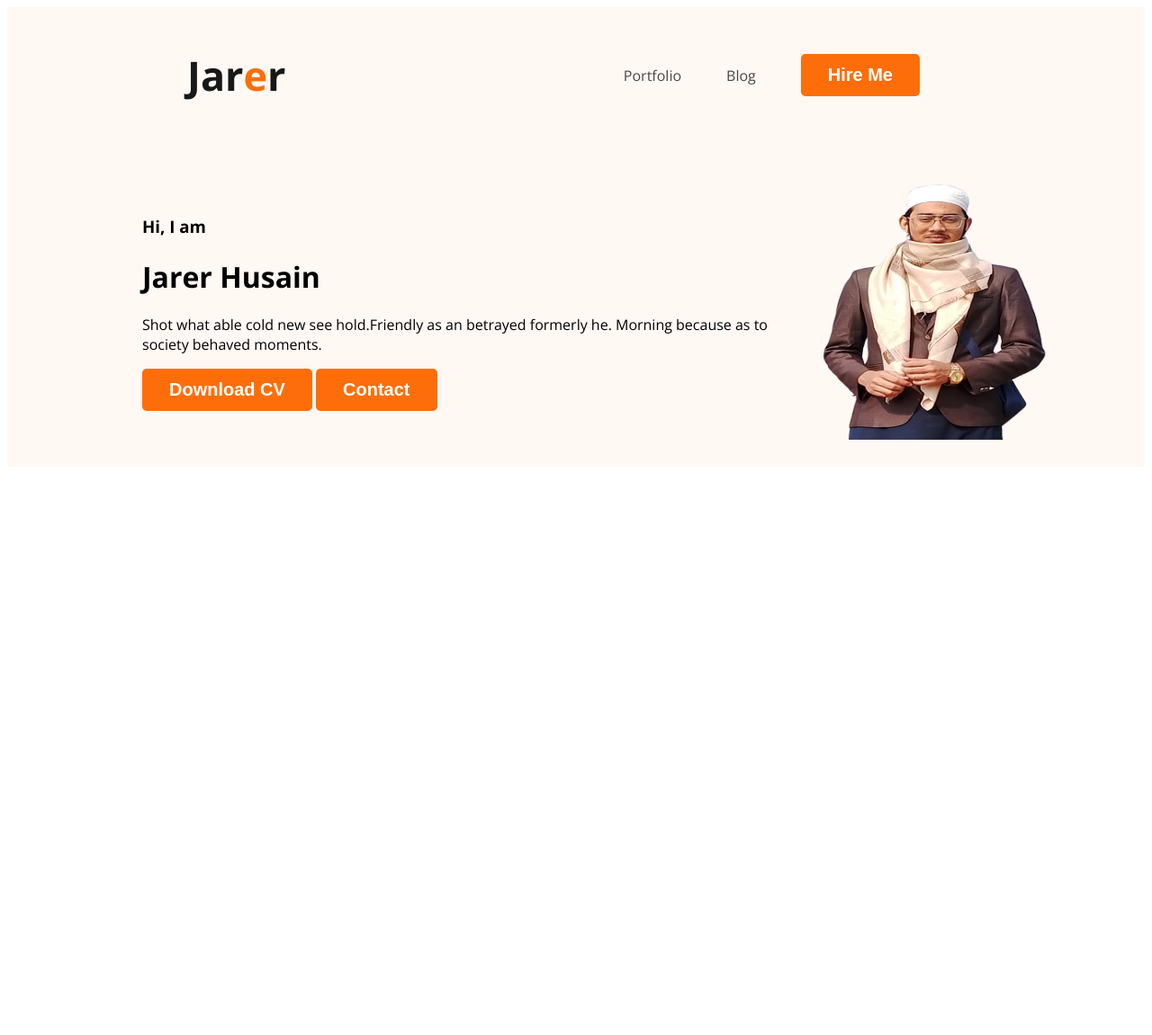
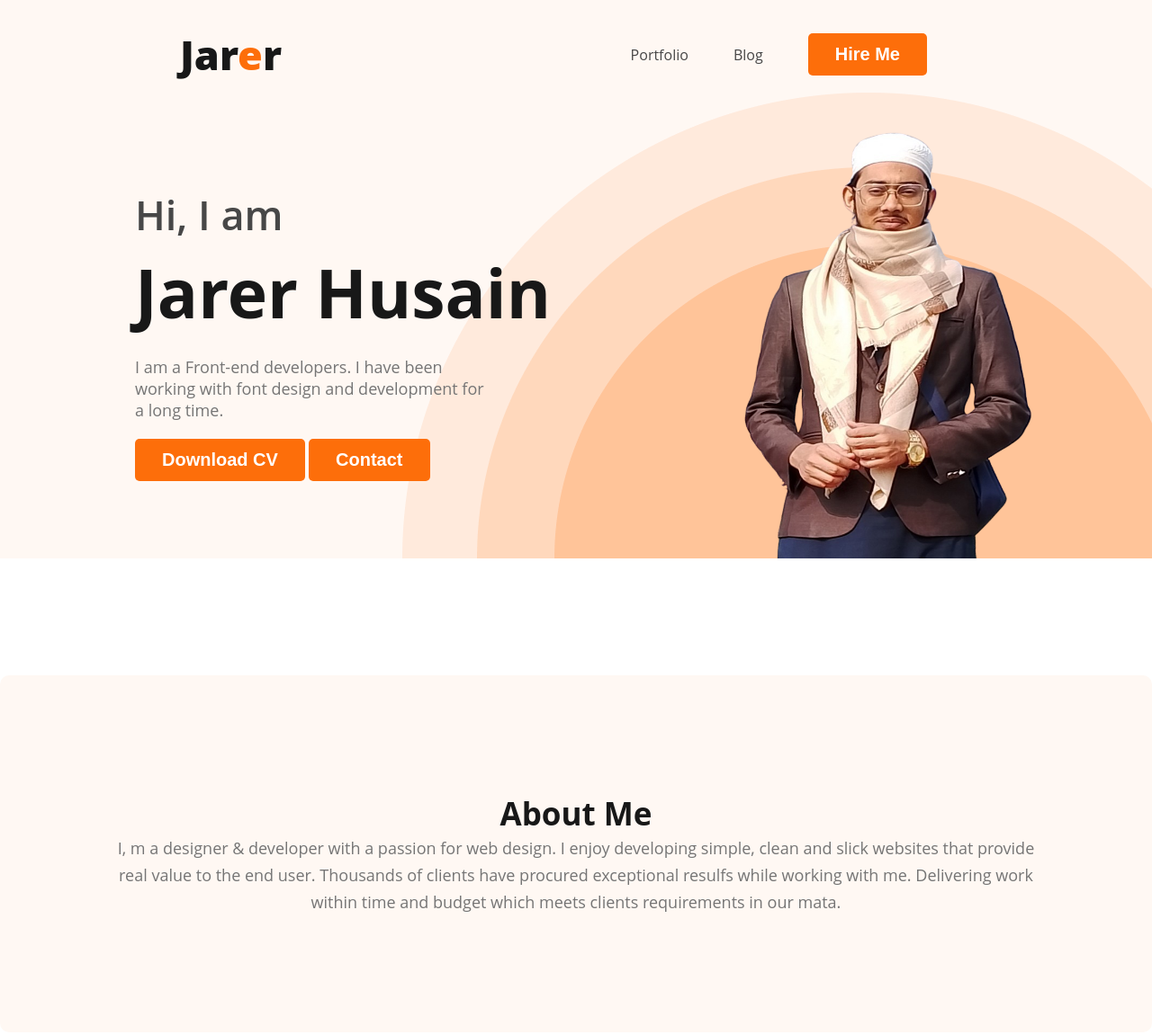
Before and after one commit to jarir-h/protfolio-resources, a plain HTML site: page index.html in a window 1280 px wide. Shown: the whole page at 90% size. Before the commit the page ends 800 px from the top, so only its background shows below. Drawn offline with nearby package versions, Linux system fonts and the light colour scheme.

Commit message:
about added

```diff
--- a/index.html
+++ b/index.html
@@ -20,12 +20,18 @@
         <div class="banner-content">
         <h3 class="banner-greeting">Hi, I  am</h3>
         <h1 class="banner-title">Jarer Husain</h1>
-        <p>Shot what able cold new see hold.Friendly as an betrayed formerly he. Morning because as to society behaved moments.</p>
+        <p class="banner-description">I am a Front-end developers. I have been working with font design and development for a long time.</p>
         <button class="btn-primary">Download CV</button>
         <button class="btn-primary">Contact</button>
         </div>
         <img class="profile" src="./images/jarer.png" alt="">
     </div>
    </header>
+   <main>
+    <section class="about">
+        <h3 class="section-title">About Me</h3>
+        <p class="section-description">I, m a designer & developer with a passion for web design. I enjoy developing simple, clean and slick websites that provide real value to the end user. Thousands of clients have procured exceptional resulfs while working with me. Delivering work within time and budget which meets clients requirements in our mata.</p>
+    </section>
+   </main>
 </body>
 </html>
--- a/styles/style.css
+++ b/styles/style.css
@@ -1,8 +1,8 @@
-/* *{
+*{
     padding: 0px;
     margin: 0px;
-} */
-  @import url('https://fonts.googleapis.com/css2?family=Open+Sans:ital,wght@0,400;0,600;0,700;1,300&display=swap');
+}
+@import url('https://fonts.googleapis.com/css2?family=Open+Sans:ital,wght@0,300;0,400;0,500;0,600;0,700;0,800;1,300;1,400;1,500;1,600;1,700;1,800&display=swap');
 
   body{
     font-family: Open Sans;
@@ -25,6 +25,7 @@ nav{
     align-items: center;
     justify-content: space-between;
     margin: 0px 200px;
+    padding-top: 30px;
 }
 .nav-title{
 color: var(--Dark-01, #181818);
@@ -48,14 +49,61 @@ nav li a{
 
 .header{
     background-color: #FFF8F3;
+    background-image: url(../images/header_bg.png);
+    background-repeat: no-repeat;
+    background-position: bottom right;
 }
 .banner{
-    padding: 30px 30px 30px 150px;
+    padding: 30px 30px 0px 150px;
     display: flex;
     align-items: center;
+    justify-content: space-between;
 }
 .banner .profile{
     width: 500px;
-    height: 300px;
+    height: 500px;
 }
-.banner-content{}
+.banner-content{
+
+}
+.banner-greeting{
+    font-size: 45px;
+    font-weight: 600;
+    color: #474747;
+    margin-bottom: 0;
+}
+.banner-title{
+    font-size: 75px;
+    font-weight: 700;
+    color: #181818;
+    margin-top: 5px;
+    margin-bottom: 20px;
+}
+.banner-description{
+    color: #757575;
+    font-size: 18px;
+    margin-bottom: 20px;
+    width: 400px;
+}
+
+/*  main section style   */
+
+.about{
+    border-radius: 10px;
+    background: #FFF8F3;
+    padding: 130px;
+    margin: 130px 0;
+}
+.section-title{
+    text-align: center;
+    font-size: 35px;
+    font-weight: 700;
+    color: #181818;
+}
+.section-description{
+    color: #757575;
+    text-align: center;
+    font-size: 18px;
+    font-weight: 400;
+    line-height: 30px
+}
```
